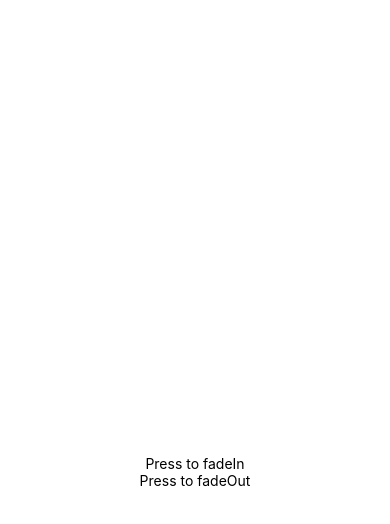
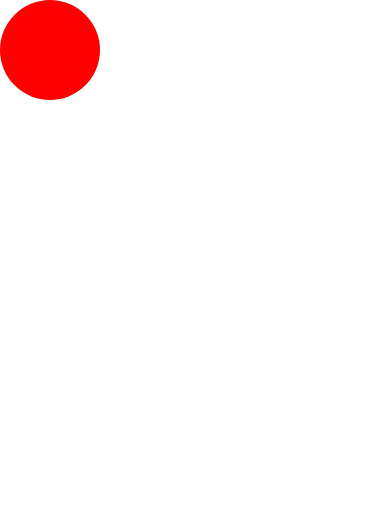
Before and after one commit to AyushDeuja/Animations-React-Native, a React Native app: screen / in a window 390 px wide. Shown: the top 524 px of the page. Built offline with nearby package versions, Linux system fonts and the light colour scheme.

Commit message:
used Panresponder

```diff
--- a/App.tsx
+++ b/App.tsx
@@ -1,46 +1,61 @@
 import { useRef, useState } from 'react';
-import { Animated, Text, TouchableOpacity, View } from 'react-native';
+import {
+  Animated,
+  PanResponder,
+  Text,
+  TouchableOpacity,
+  View,
+} from 'react-native';
 
 function App() {
-  const opacity = useState(new Animated.Value(0))[0];
-  const fadeIn = () => {
-    Animated.timing(opacity, {
-      toValue: 1,
-      duration: 1000,
-      useNativeDriver: true,
-    }).start();
-  };
-  const fadeOut = () => {
-    Animated.timing(opacity, {
-      toValue: 0,
-      duration: 1000,
-      useNativeDriver: true,
-    }).start();
-  };
+  const pan = useState(new Animated.ValueXY())[0];
+
+  const panResponder = useState(
+    PanResponder.create({
+      onMoveShouldSetPanResponder: () => true,
+      onPanResponderGrant: () => {
+        pan.setOffset({
+          x: pan.x._value,
+          y: pan.y._value,
+        });
+      },
+      onPanResponderMove: (_, gesture) => {
+        pan.x.setValue(gesture.dx);
+        pan.y.setValue(gesture.dy);
+      },
+      onPanResponderRelease: () => {
+        pan.flattenOffset();
+      },
+    }),
+  )[0];
+
   return (
     <View
       style={{
         flex: 1,
         backgroundColor: 'white',
-        alignItems: 'center',
-        justifyContent: 'center',
       }}
     >
       <Animated.View
-        style={{
-          width: 100,
-          height: 100,
-          opacity,
-          borderRadius: 100 / 2,
-          backgroundColor: 'red',
-        }}
+        style={[
+          {
+            width: 100,
+            height: 100,
+            transform: [
+              {
+                translateX: pan.x,
+              },
+              {
+                translateY: pan.y,
+              },
+            ],
+            borderRadius: 100 / 2,
+            backgroundColor: 'red',
+          },
+          // pan.getLayout(),
+        ]}
+        {...panResponder.panHandlers}
       />
-      <TouchableOpacity onPress={fadeIn}>
-        <Text>Press to fadeIn</Text>
-      </TouchableOpacity>
-      <TouchableOpacity onPress={fadeOut}>
-        <Text>Press to fadeOut</Text>
-      </TouchableOpacity>
     </View>
   );
 }
```
